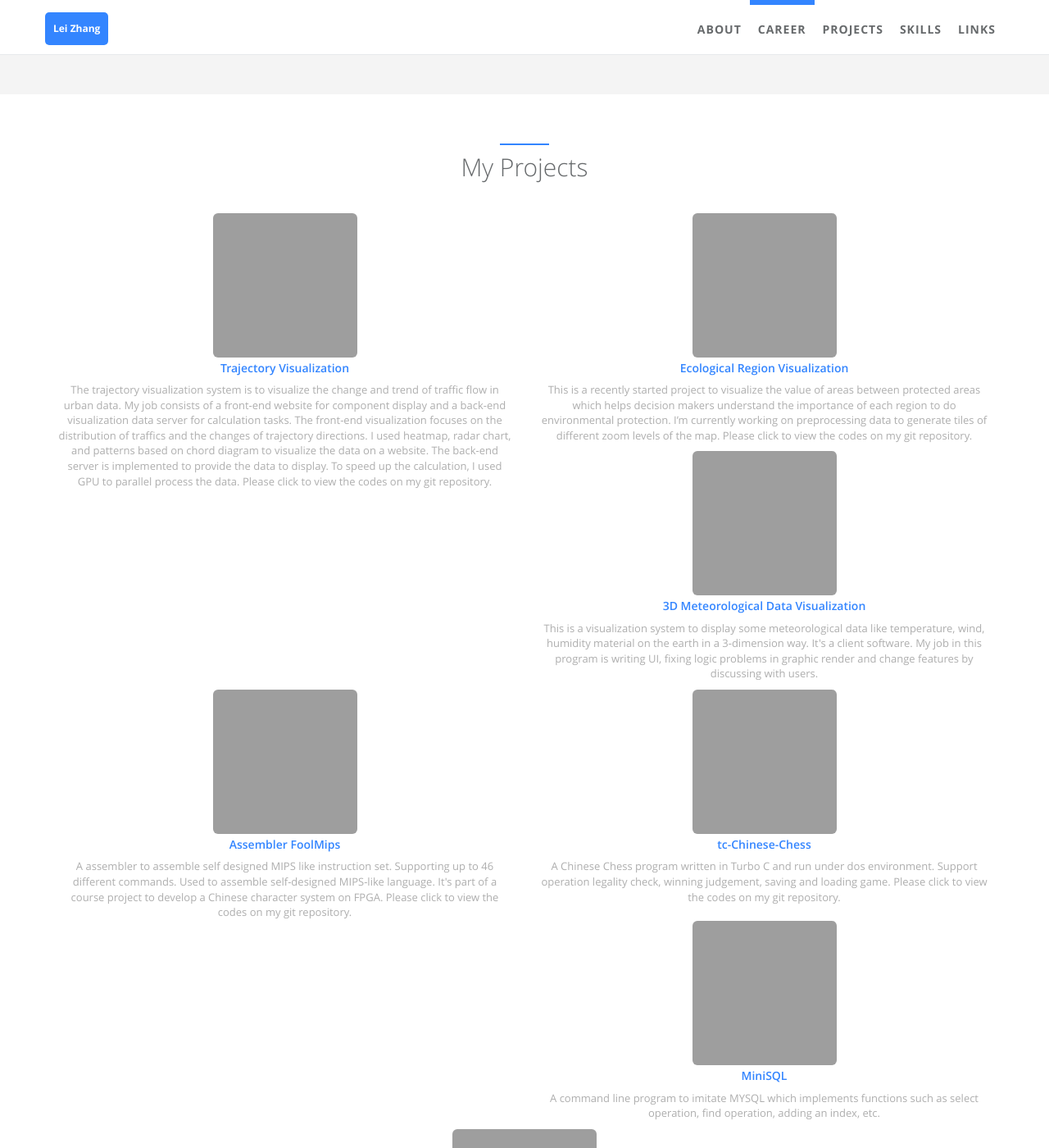
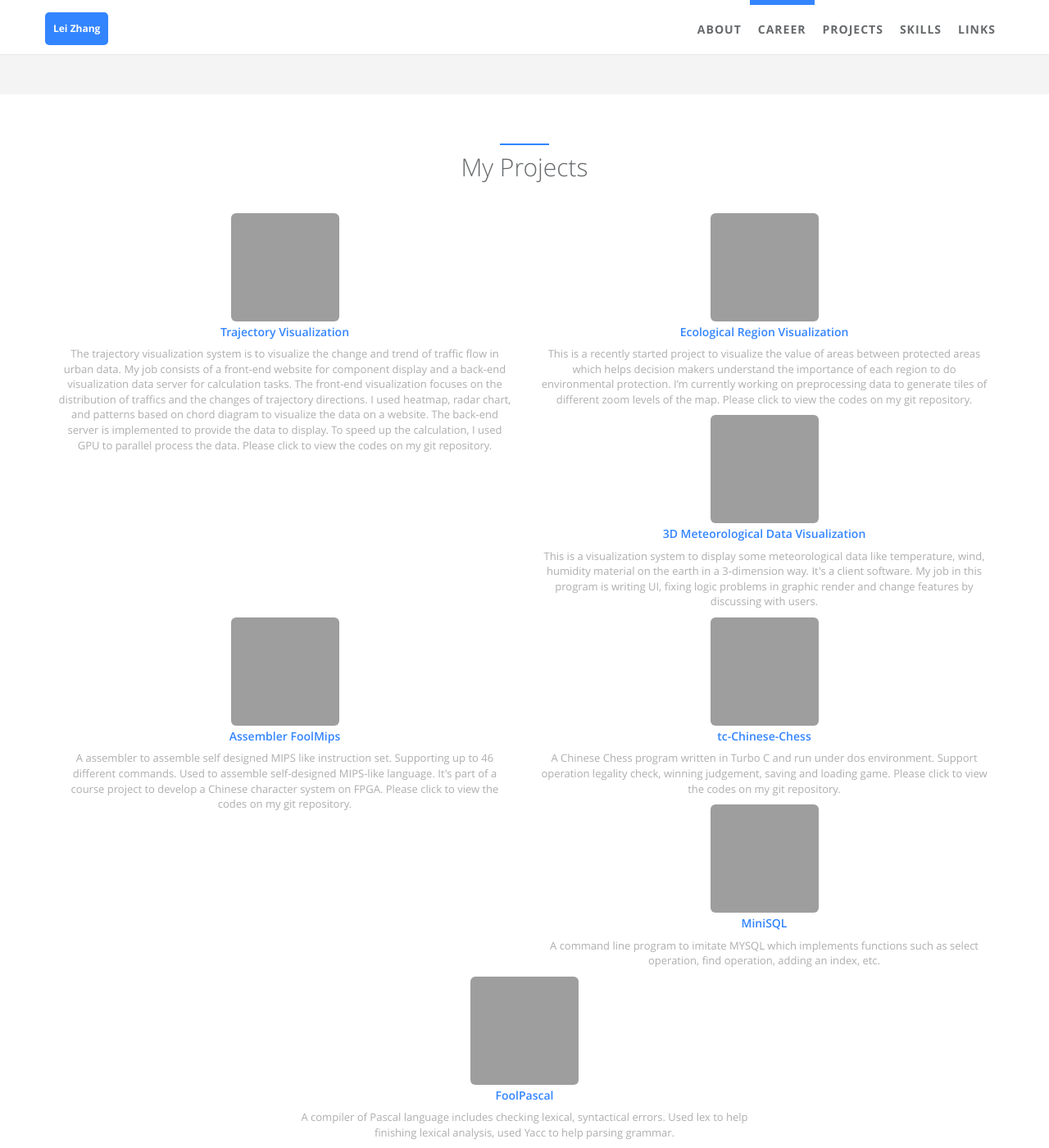
Before and after one commit to lanzhige/lanzhige.github.io, a Jekyll site: the page built from index.html, in a window 1280 px wide and 1400 px high, scrolled down 967 px. Shown: the whole window at 82% size. Built offline with Jekyll 4.4.1, drawn with Linux system fonts in a browser that asks for light colours.

Commit message:
change layout

```diff
--- a/_includes/sections/projects.html
+++ b/_includes/sections/projects.html
@@ -33,7 +33,7 @@
                   <div user="{{ project.gh_user }}" repo="{{ project.repo }}" class="ghbtn">
                       <!-- <a target="_blank" style="width: 65px;" href="https://github.com/{{ project.gh_user }}/{{ project.repo }}/stargazers" class="btn btn-white btn-xs star"><i class="fa fa-star"></i> ...</a>&emsp;&emsp;
                       <a target="_blank" style="width: 65px;" href="https://github.com/{{ project.gh_user }}/{{ project.repo }}/network" class="btn btn-white btn-xs fork"><i class="fa fa-code-fork"></i> ...</a> -->
-                      <div style="height: 10px;"></div>
+                      <!-- <div style="height: 10px;"></div> -->
                   </div>
                   {% endif %}
               </div>
--- a/_sass/_style.scss
+++ b/_sass/_style.scss
@@ -2644,8 +2644,8 @@ body {
     }
   }
   .img-small {
-    height: 176px;
-    width: 176px;
+    height: 132px;
+    width: 132px;
   }
   .btn-primary {
     font-weight: 600;
```
Also changed, not shown: 1 other file.
